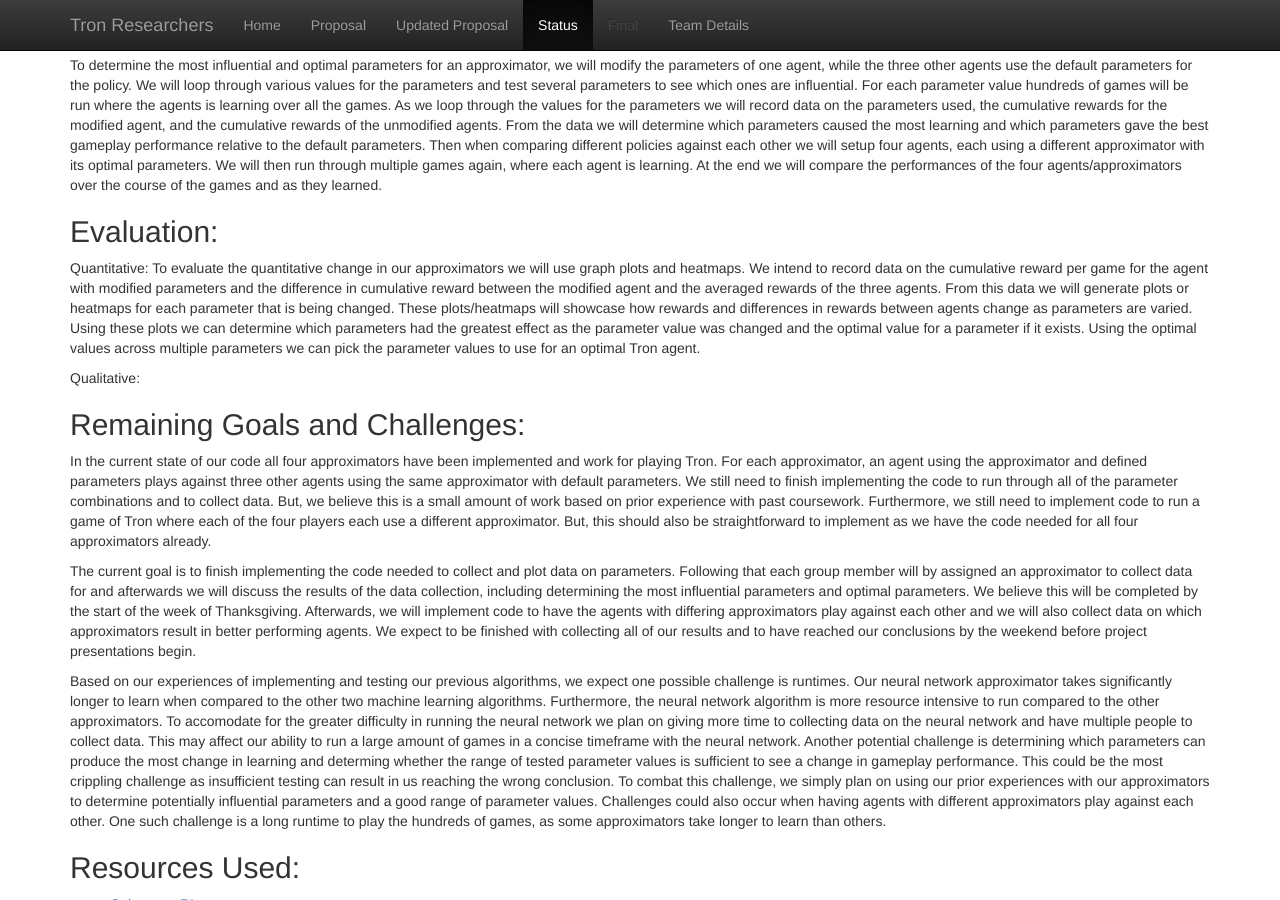
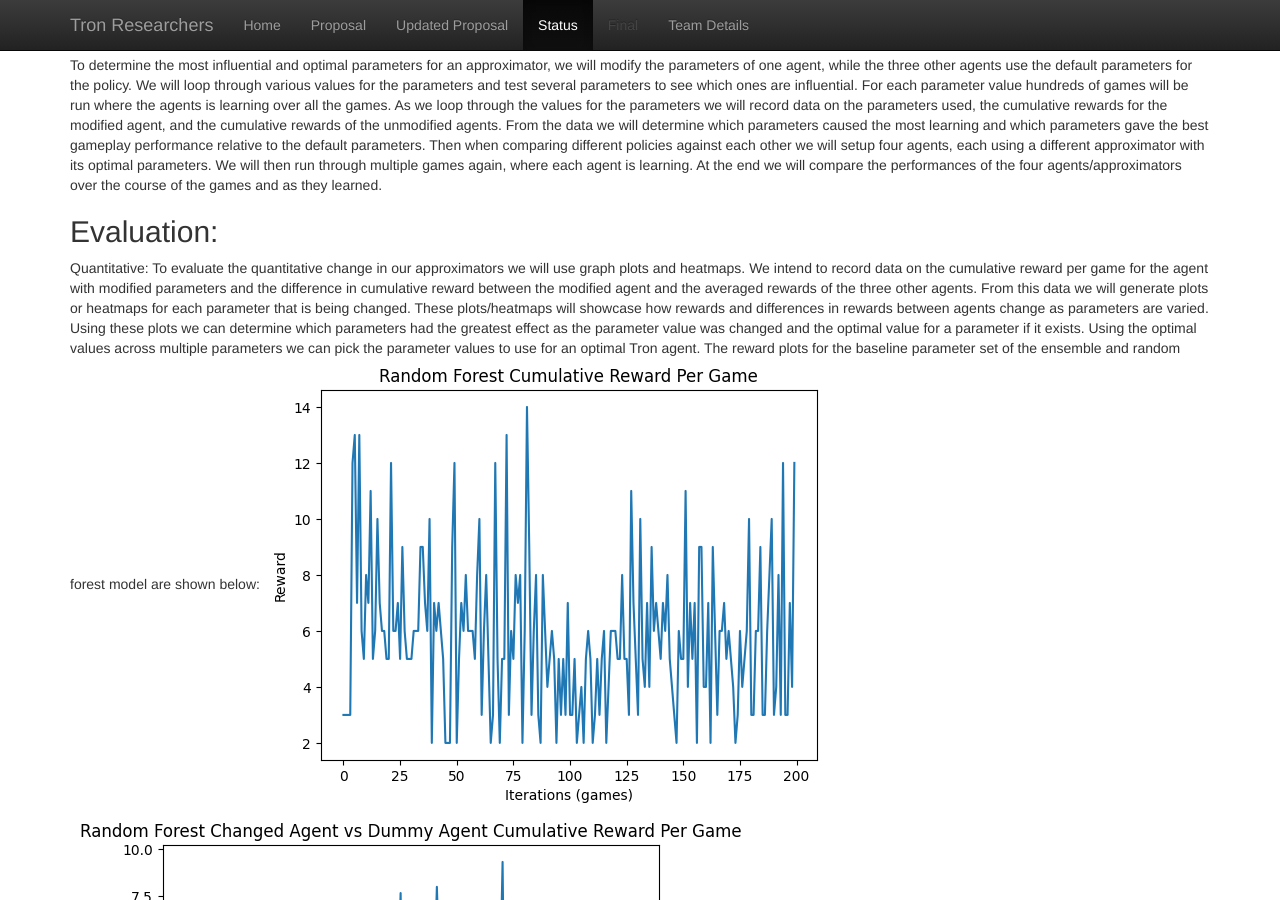
Before and after one commit to anguyen34/Tron-Researchers-CS175, a Jekyll site: the page built from docs/status.md, in a window 1280 px wide and 900 px high, scrolled down 743 px. Built offline with Jekyll 4.4.1, drawn with Linux system fonts in a browser that asks for light colours; some of the changed text lies outside the part shown.

Commit message:
Update status.md

```diff
--- a/docs/status.md
+++ b/docs/status.md
@@ -20,7 +20,13 @@ To determine the most influential and optimal parameters for an approximator, we
 
 ## Evaluation:
 
-Quantitative: To evaluate the quantitative change in our approximators we will use graph plots and heatmaps. We intend to record data on the cumulative reward per game for the agent with modified parameters and the difference in cumulative reward between the modified agent and the averaged rewards of the three agents. From this data we will generate  plots or heatmaps for each parameter that is being changed. These plots/heatmaps will showcase how rewards and differences in rewards between agents change as parameters are varied. Using these plots we can determine which parameters had the greatest effect as the parameter value was changed and the optimal value for a parameter if it exists. Using the optimal values across multiple parameters we can pick the parameter values to use for an optimal Tron agent.
+Quantitative: To evaluate the quantitative change in our approximators we will use graph plots and heatmaps. We intend to record data on the cumulative reward per game for the agent with modified parameters and the difference in cumulative reward between the modified agent and the averaged rewards of the three other agents. From this data we will generate plots or heatmaps for each parameter that is being changed. These plots/heatmaps will showcase how rewards and differences in rewards between agents change as parameters are varied. Using these plots we can determine which parameters had the greatest effect as the parameter value was changed and the optimal value for a parameter if it exists. Using the optimal values across multiple parameters we can pick the parameter values to use for an optimal Tron agent.
+The reward plots for the baseline parameter set of the ensemble and random forest model are shown below:
+![](images/agent_forest_data_baseline.png?raw=true)
+![](images/agent_forest_data_delta_reward.png?raw=true)
+![](images/agent_ensemble_data_baseline.png?raw=true)
+![](images/agent_ensemble_data_delta_reward.png?raw=true)
+For the baseline plots of observed agent reward vs other agent's average reward, the data is very inconsistent and tends to oscillate around 0 which is the predicted value for this since all agents have the same parameters for these plots and these parameters have not been changed. The plots showing the baseline cumulative reward for the observed agent are a useful visualization of the average performance of the model without changing parameters and leaving only default parameters.
 
 Qualitative:
 
```
